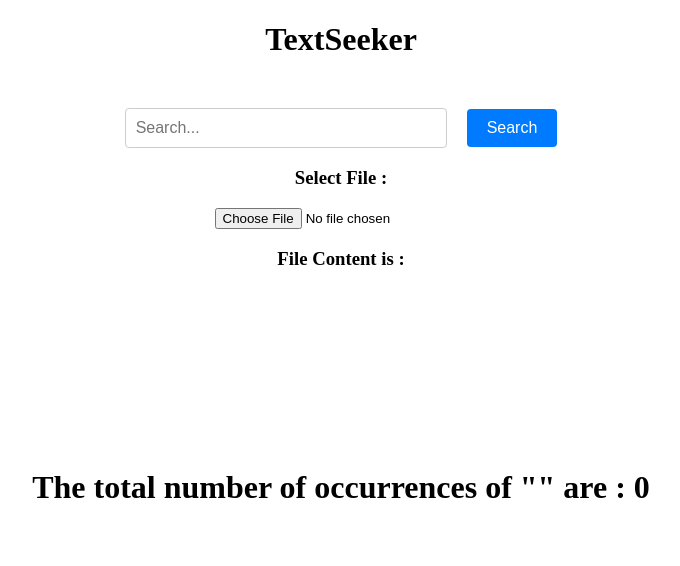
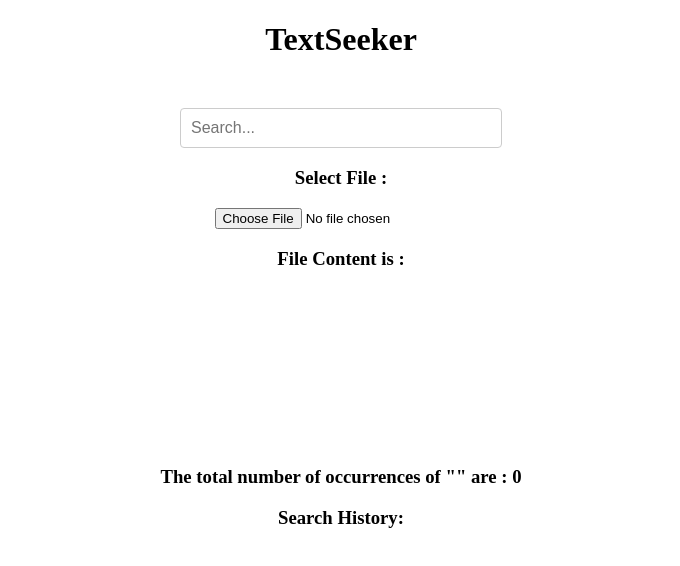
Before and after one commit to HimanshuSingh-08/TextSeeker, a React (Vite) app: page / in a window 1280 px wide. Shown: the top 566 px of the page, without its empty margins (299-979 px from the left). Built offline with nearby package versions, Linux system fonts and the light colour scheme.

Commit message:
Removed the search button and fixed the bug of re-rendering

```diff
--- a/src/Components/Filehandler.jsx
+++ b/src/Components/Filehandler.jsx
@@ -1,7 +1,7 @@
 import { useState, useEffect } from "react";
 import "../CSS/Filehandler.css";
 
-export default function Filehandler({ keyword }) {
+export default function Filehandler({ keyword  , onCountUpdate}) {
   // Need a state to store the file and the count of keywords.
   const [fileContent, setFileContent] = useState("");
   const [keywordCount, setKeywordCount] = useState(0);
@@ -19,6 +19,7 @@ export default function Filehandler({ keyword }) {
       const matches = content.match(regex) || [];
       const count = matches.length;
       setKeywordCount(count);
+      onCountUpdate(count);  // Call the callback function with the count
 
       // Replace all occurrences of keyword with highlighted version
       const highlighted = content.replace(regex, `<span class="highlight">$1</span>`);
@@ -29,7 +30,7 @@ export default function Filehandler({ keyword }) {
     if (fileContent) {
       countOccurrences(fileContent, keyword);
     }
-  }, [fileContent, keyword]); // Dependencies: only re-run if these change
+  }, [fileContent, keyword , onCountUpdate]); // Dependencies: only re-run if these change
 
 
   const handleFileChange = (event) => {
@@ -63,9 +64,10 @@ export default function Filehandler({ keyword }) {
           </p>
         </div>
         <div>
-          <h1>
+          <h3>
             The total number of occurrences of "{keyword}" are : {keywordCount}
-          </h1>
+          </h3>
+
         </div>
 
       </div>
--- a/src/Components/SearchBar.jsx
+++ b/src/Components/SearchBar.jsx
@@ -2,25 +2,51 @@ import { useState } from "react";
 import '../CSS/SearchBar.css';
 import Filehandler from "./Filehandler";
 
-
 export default function SearchBar() {
-    const [searchQuery, setSearchQuery] = useState();
+    const [searchQuery, setSearchQuery] = useState('');
+    const [searchHistory, setSearchHistory] = useState([]);
 
     const handleSearchInputChange = (event) => {
-      setSearchQuery(event.target.value);
+        const keyword = event.target.value;
+        setSearchQuery(keyword);
+        // Update history if this is a new keyword or first input
+        if (keyword && !searchHistory.some(item => item.keyword.toLowerCase() === keyword.toLowerCase())) {
+            setSearchHistory(prevHistory => [
+                ...prevHistory,
+                { keyword: keyword, occurrences: 0 } // Initialize with zero occurrences
+            ]);
+        }
+    };
+
+    const handleCountUpdate = (occurrences) => {
+        // Update occurrences for the latest keyword
+        setSearchHistory(prevHistory => prevHistory.map(item =>
+            item.keyword.toLowerCase() === searchQuery.toLowerCase() ?
+            { ...item, occurrences } :
+            item
+        ));
     };
 
     return (
         <div className="search-container">
             <input
                 type="text"
-        value={searchQuery || ''}  // Ensure the input is controlled
+                value={searchQuery || ''}
                 onChange={handleSearchInputChange}
                 className="search-input"
                 placeholder="Search..."
             />
-        <button className="search-button">Search</button>
-        <Filehandler keyword={searchQuery}/>
+            <Filehandler keyword={searchQuery} onCountUpdate={handleCountUpdate} />
+            <div className="search-history">
+                <h3>Search History:</h3>
+                <ul>
+                    {searchHistory.map((item, index) => (
+                        <li key={index}>
+                            {item.keyword} ({item.occurrences} occurrences in text)
+                        </li>
+                    ))}
+                </ul>
+            </div>
         </div>
     );
 }
```
Lines whose indentation alone changed are shown as unchanged.
